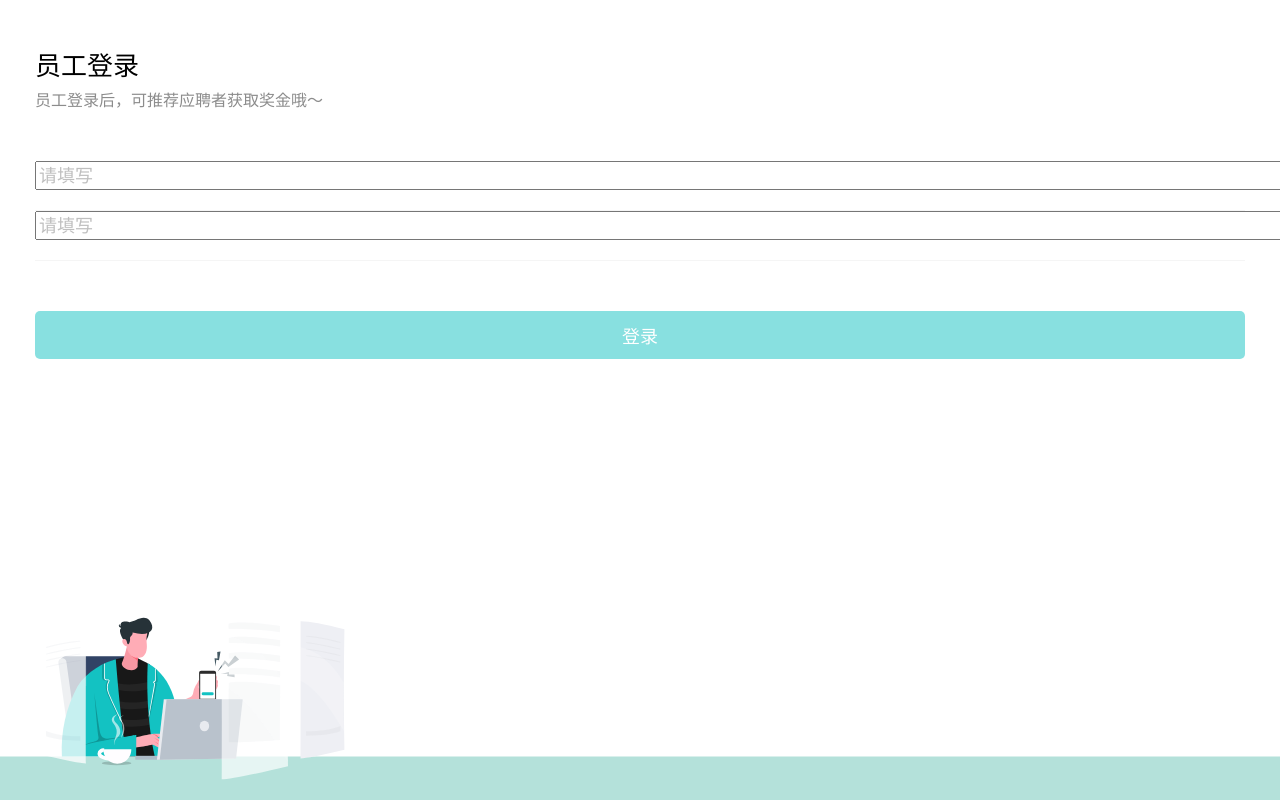
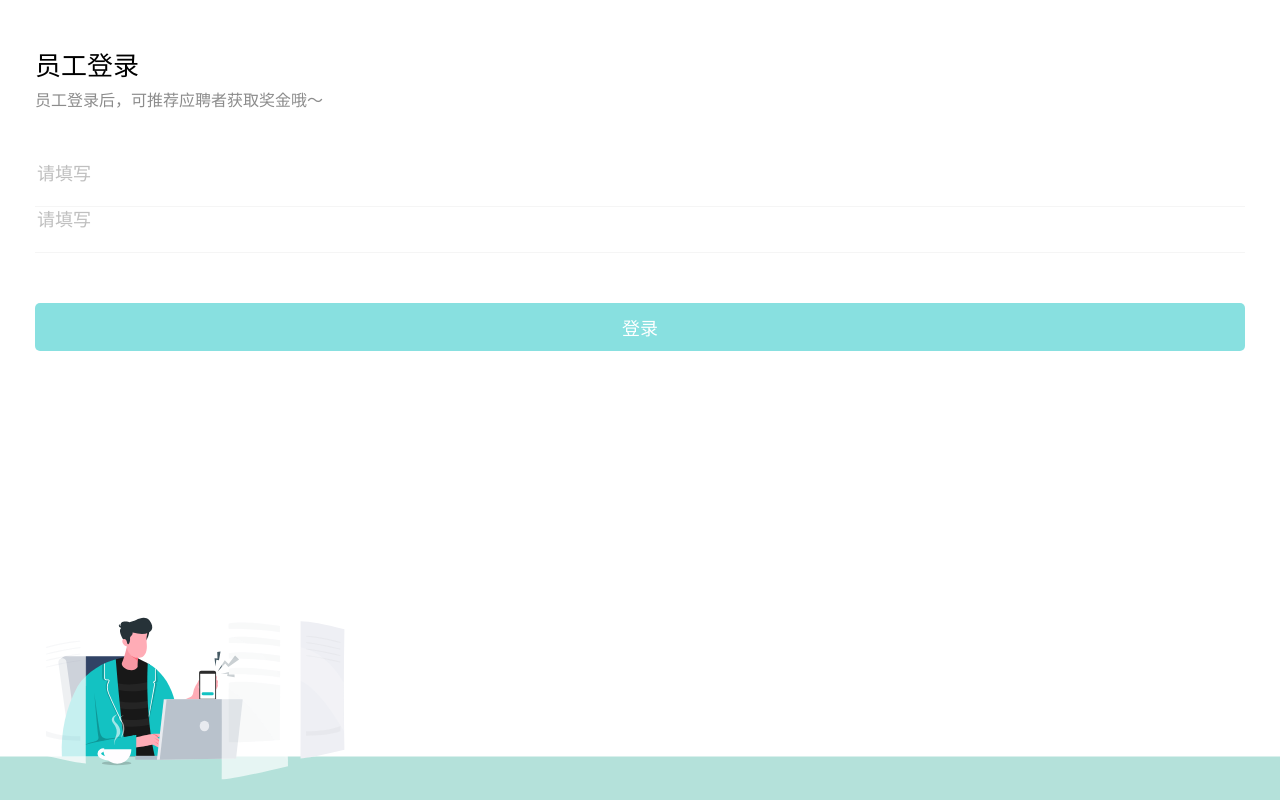
Before and after one commit to PandaCamp/recruitment-stage-2-trial, a React (Create React App) app: page / in a window 1280 px wide. Built offline with nearby package versions, Linux system fonts and the light colour scheme.

Commit message:
第二次input提交

```diff
--- a/src/components/input/index.module.scss
+++ b/src/components/input/index.module.scss
@@ -1,5 +1,5 @@
 input {
-    padding-right: 30px;
+
     width: 100%;
 }
 input:focus {
@@ -47,6 +47,9 @@ input::-webkit-input-placeholder, textarea::-webkit-input-placeholder {
                 padding-top: 3px;
                 font-size: 18px;
                 margin-bottom: 20px;
+                outline: none;
+                border: none;
+                padding-right: 30px;
                 &:disabled {
                     background-color: #fff;
                     color: #8C8C8C;
--- a/src/components/input/index.tsx
+++ b/src/components/input/index.tsx
@@ -8,7 +8,8 @@ interface InputProps {
     placeHolder?: string // 输入框的提示信息
     fieldShow?: boolean // 其它的字段是否需要展示
     errorMessage?: string // 错误信息提示
-    value?: string // 默认的value值
+    defaultValue?: string // 默认的value值
+    value?: string // 输入的value值
     disabled?: boolean // 输入框是否禁止状态
     handleDialog?: () => void // 触发手机号弹窗的事件
 }
@@ -54,7 +55,7 @@ const Input: FC<InputProps> = props => {
                     placeholder={props.placeHolder ?? "请填写"}
                     ref={inputRefEle}
                     className={style["input"]}
-                    value={props.value}
+                    value={props.disabled ? props.defaultValue ?? '--' : props.value}
                     disabled={props.disabled}
 
                     />
```
